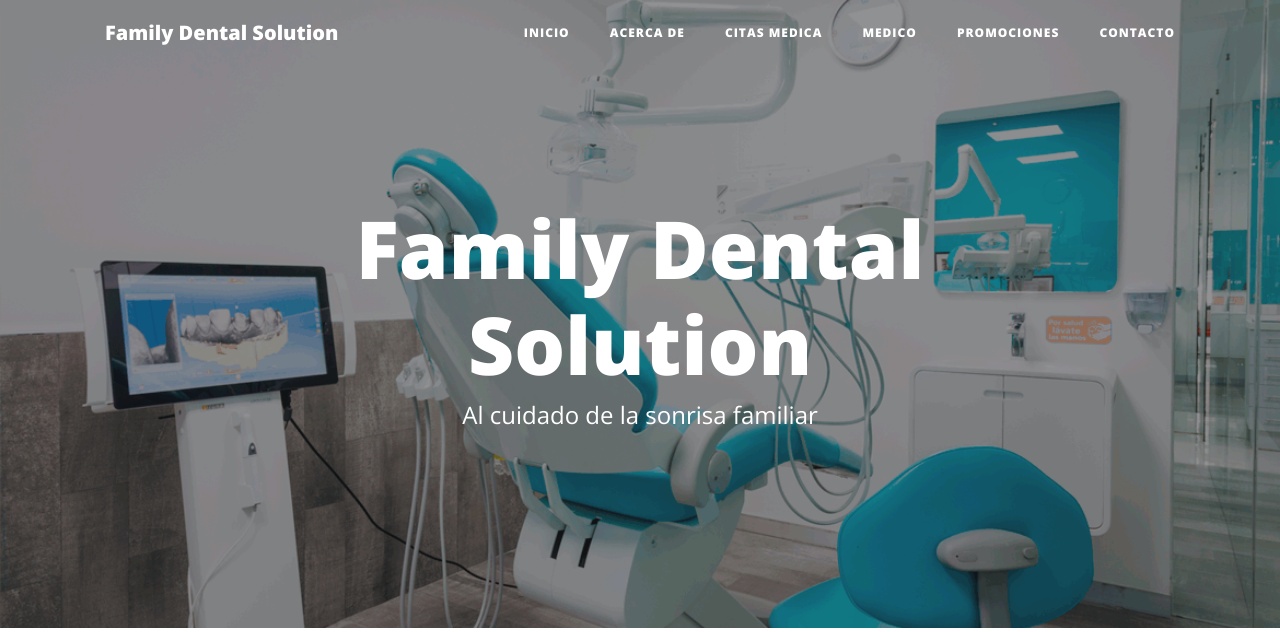
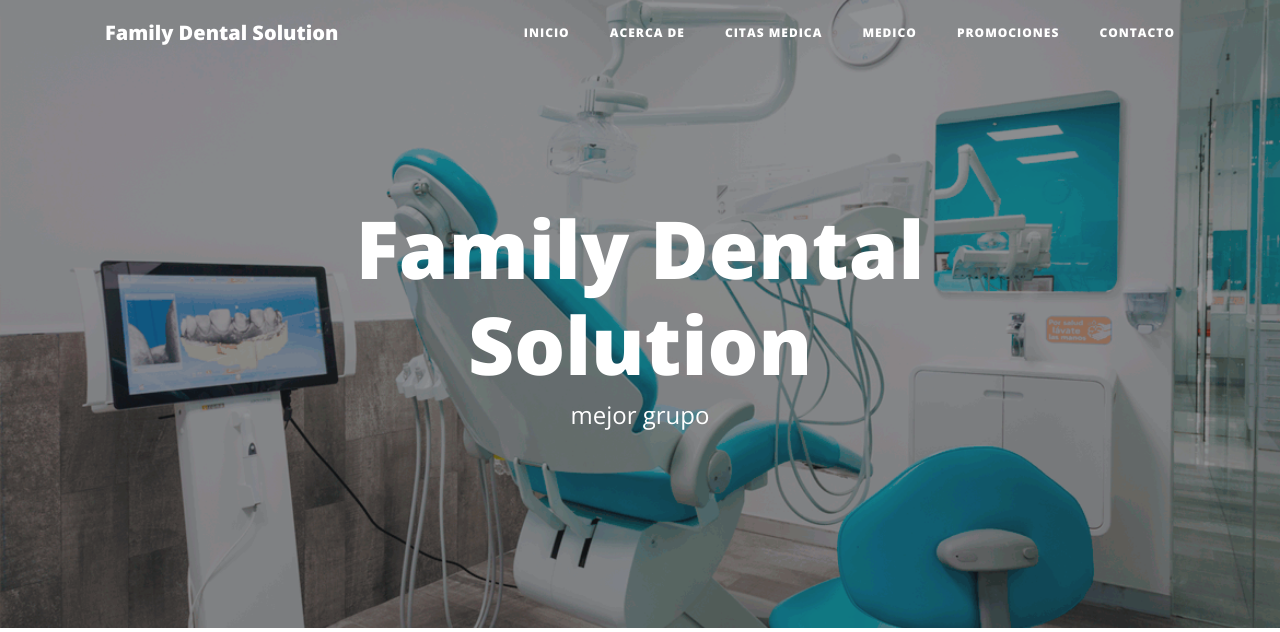
Before and after one commit to petterreyes/proyectoapp, a Django app: template core/templates/home.html in a window 1280 px wide. Shown: the top 632 px of the page. Run offline with Django 3.2, Linux system fonts and the light colour scheme; the template is opened without the code that fills it, so the values that code supplies are empty; some libraries are stand-ins or nearby versions.

Commit message:
para el grupo

```diff
--- a/core/templates/base.html
+++ b/core/templates/base.html
@@ -62,7 +62,7 @@
           <div class="col-lg-8 col-md-10 mx-auto">
             <div class="site-heading">
               <h1> Family Dental Solution </h1>
-              <span class="subheading"> Al cuidado de la sonrisa familiar </span>
+              <span class="subheading"> mejor grupo </span>
             </div>
           </div>
         </div>
```
